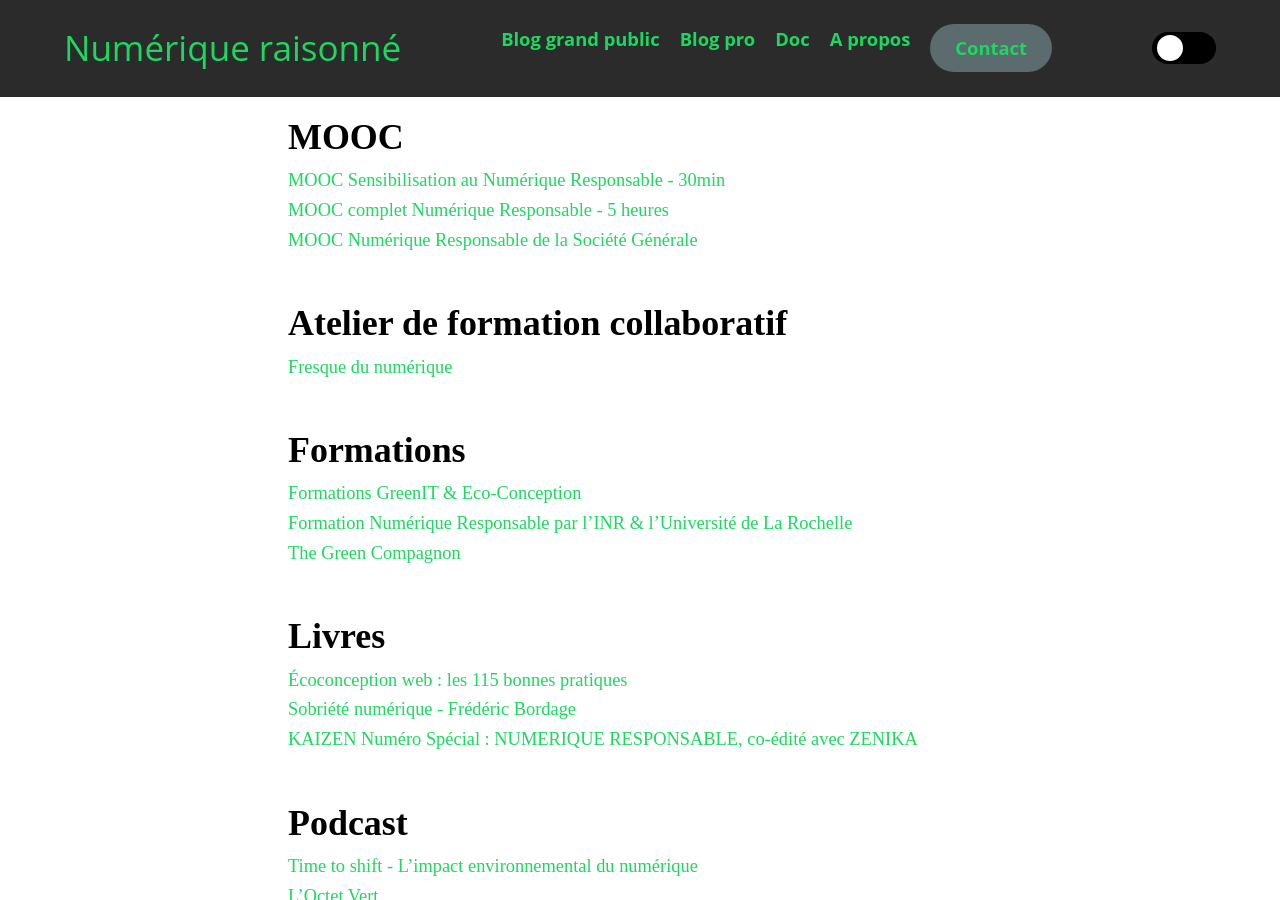
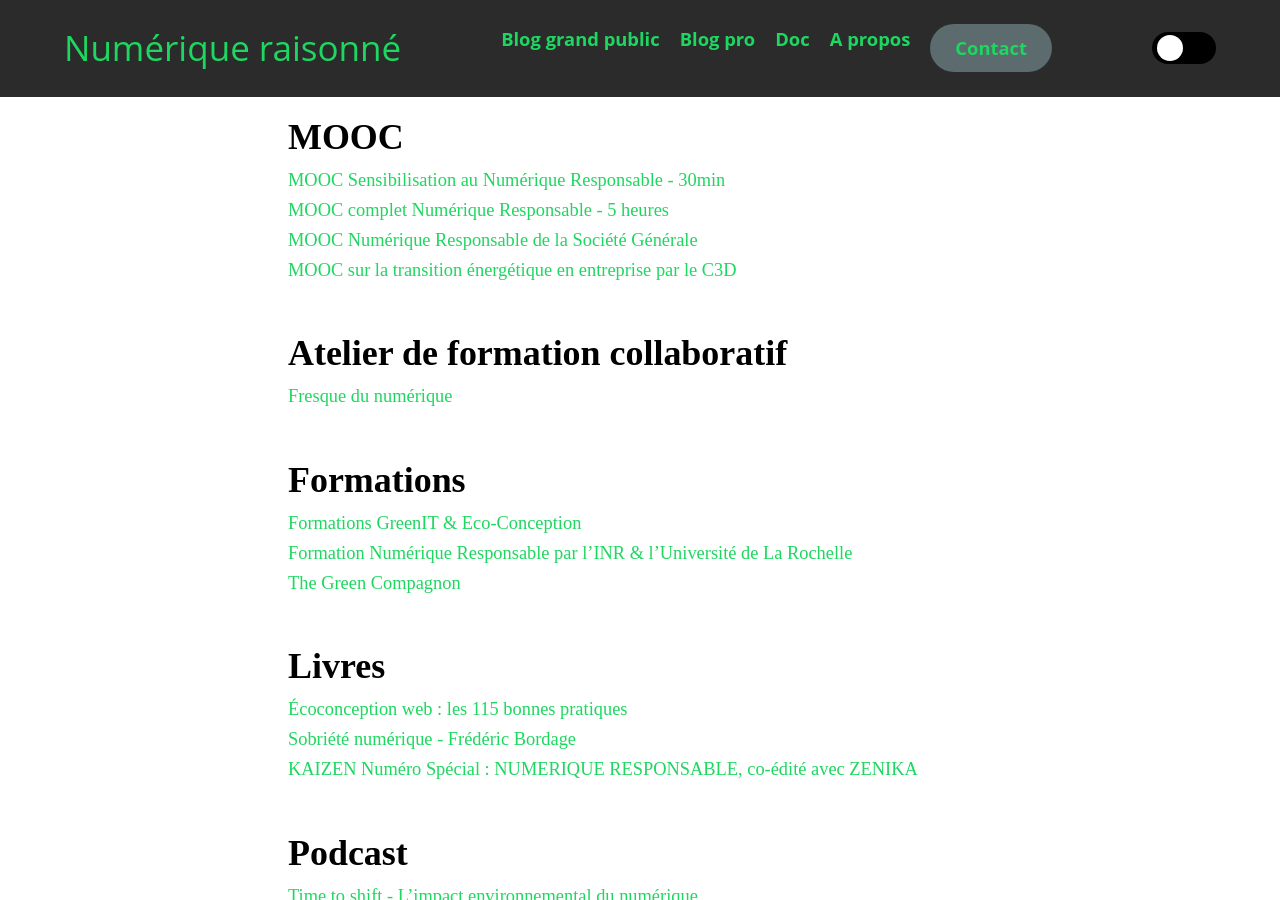
Before and after one commit to Slandais/slandais.github.io, a Jekyll site: the page built from _pages/liens-numerique-responsable.md, in a window 1280 px wide and 900 px high, scrolled down 984 px. Built offline with Jekyll 4.4.1, drawn with Linux system fonts in a browser that asks for light colours.

Commit message:
Update liens-numerique-responsable.md

```diff
--- a/_pages/liens-numerique-responsable.md
+++ b/_pages/liens-numerique-responsable.md
@@ -34,6 +34,7 @@ permalink: /liens-numerique-responsable/
 * [MOOC Sensibilisation au Numérique Responsable - 30min](https://www.academie-nr.org/sensibilisation)
 * [MOOC complet Numérique Responsable - 5 heures](https://www.academie-nr.org/#mooc-nr)
 * [MOOC Numérique Responsable de la Société Générale](https://careers.societegenerale.com/green-it-program)
+* [MOOC sur la transition énergétique en entreprise par le C3D](https://www.cddd.fr/mooc-comprendre-crise-ecologique-reinventer-entreprise-c3d-pre/)
 
 ## Atelier de formation collaboratif
 * [Fresque du numérique](https://www.fresquedunumerique.org/)
```
